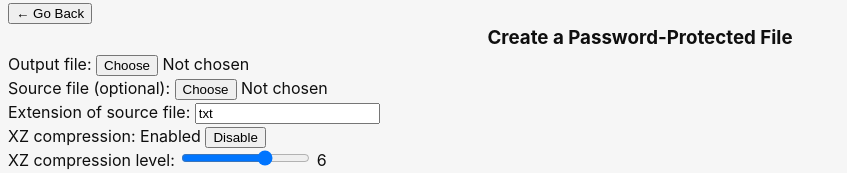
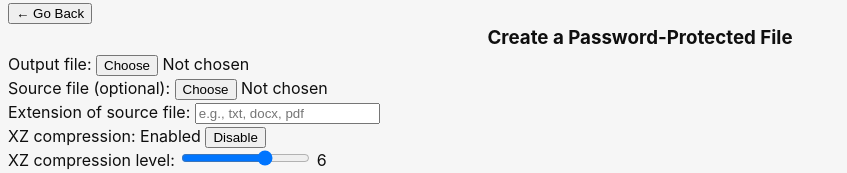
Before and after one commit to ccyuen1/encrypted-file-access-gui, a Vue app: page / in a window 1280 px wide. Both pictures are taken after a click on the button "Create". Shown: the top 173 px of the page, without its empty margins (0-847 px from the left). Built offline with nearby package versions, Linux system fonts and the light colour scheme.

Commit message:
adjust logic of disabled input element

```diff
--- a/src/components/CreatePage.vue
+++ b/src/components/CreatePage.vue
@@ -7,7 +7,7 @@ const emit = defineEmits<{ "goto-menu": [] }>();
 
 const outFile = ref<string | null>(null);
 const srcFile = ref<string | null>(null);
-const ext = ref("txt");
+const ext = ref("");
 const compress = ref(true);
 const xzLevel = ref(6);
 const progressMeg = ref("");
@@ -105,7 +105,13 @@ function create() {
 
     <div class="nowrap">
       Extension of source file:
-      <input v-model="ext" autocomplete="off" required :disabled="disabled" />
+      <input
+        v-model="ext"
+        autocomplete="off"
+        placeholder="e.g., txt, docx, pdf"
+        :required="!srcFile"
+        :disabled="disabled || !!srcFile"
+      />
     </div>
 
     <div>
```
